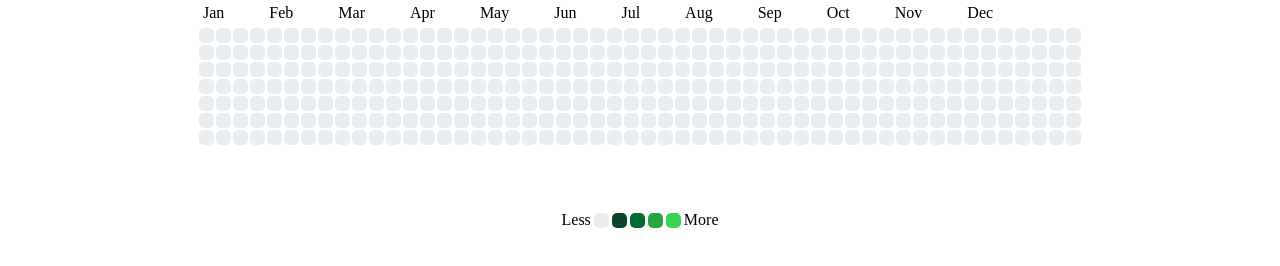
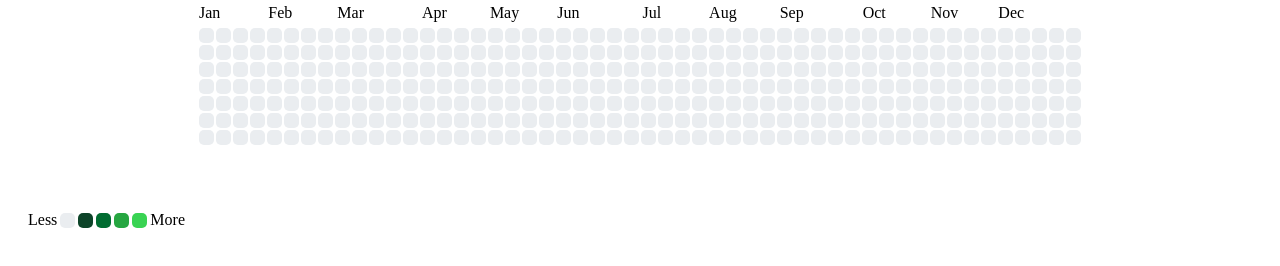
Before and after one commit to rickyharvywaldt/streaks, a plain HTML site: page index.html in a window 1280 px wide. Drawn offline with Linux system fonts and the light colour scheme.

Commit message:
months statically positioned correctly for 2024

```diff
--- a/index.html
+++ b/index.html
@@ -9,6 +9,7 @@
   </head>
   <body>
     <div class="calendar">
+      <div id="wrapper" class="wrapper">
         <div class="months">
           <p>Jan</p>
           <p>Feb</p>
@@ -23,7 +24,8 @@
           <p>Nov</p>
           <p>Dec</p>
         </div>
-      <div id="wrapper" class="wrapper"></div>
+      </div>
+
       <div class="legend">
         <p>Less</p>
         <div class="legend__block"></div>
--- a/style.css
+++ b/style.css
@@ -1,18 +1,7 @@
 .calendar {
-  position: relative;
   display: flex;
   flex-direction: column;
-  align-items: center;
   padding: 20px;
-}
-
-.months {
-  position: absolute;
-  top: -20px;
-  left: 195px;
-  display: flex;
-  gap: 45px;
-  justify-content: center;
 }
 
 .wrapper {
@@ -20,8 +9,41 @@
   grid-template-columns: repeat(52, 1fr);
   grid-template-rows: repeat(7, 1fr);
   justify-content: center;
+  gap: 2px;
   margin: auto;
-  gap: 2px;
+  position: relative;
+}
+
+.months {
+  display: flex;
+  gap: 48px;
+  position: absolute;
+  top: -40px;
+  left: 0;
+}
+
+.months p:nth-child(3) {
+  margin-left: -3px;
+  margin-right: 10px;
+}
+
+.months p:nth-child(5) {
+  margin-left: -5px;
+  margin-right: -10px;
+}
+
+.months p:nth-child(7) {
+  margin-left: 15px;
+}
+
+.months p:nth-child(9) {
+  margin-left: -5px;
+  margin-right: 11px;
+}
+
+.months p:nth-child(11) {
+  margin-left: -3px;
+  margin-right: -8px;
 }
 
 .mystyle {
```
Lines whose indentation alone changed are shown as unchanged.
